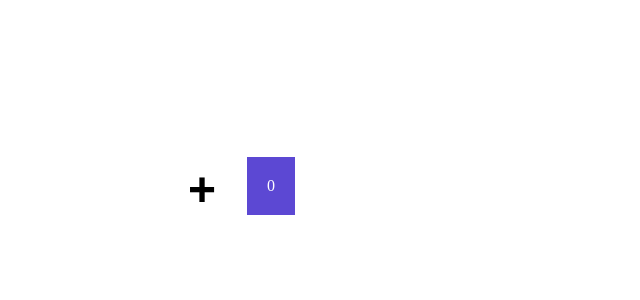
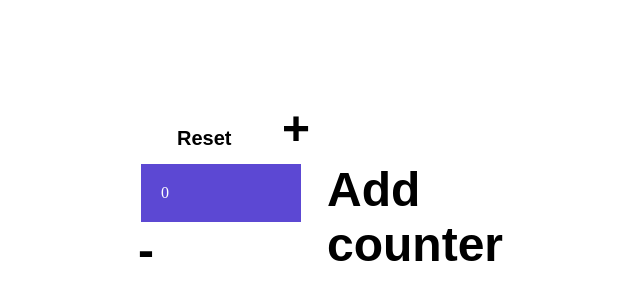
Before and after one commit to tristanwermelinger/react_counter_v2, a React (Vite) app: page / in a window 1280 px wide. Shown: the part 222-522 px from the top of the page, without its empty margins (402-1042 px from the left). Built offline with nearby package versions, Linux system fonts and the light colour scheme; the HTML template or start-up script is replaced by a standard one.

Commit message:
add counter

```diff
--- a/src/App.jsx
+++ b/src/App.jsx
@@ -4,32 +4,33 @@ import { useState } from "react";
 // import Decrement from "./assets/components/Decrement";
 // import Reset from "./assets/components/Reset";
 // import AddCounter from "./assets/components/AddCounter";
-//import Counter from "./assets/components/Counter";
+import Counter from "./assets/components/Counter";
 
 const App = () => {
   //console.log(app);
   const [counter, setCounter] = useState([0]);
-  console.log(counter);
+
+  //console.log(counter);
+
   return (
     <>
-      {/* {counter.map((elem) => {
+      {counter.map((elem) => {
         return (
           <span key={elem}>
             <Counter counter={counter} setCounter={setCounter} />
           </span>
         );
-      })} */}
+      })}
+
       <button
         onClick={() => {
           const newCounter = [...counter];
-          newCounter.push(+1);
+          newCounter.push([]);
           setCounter(newCounter);
-          // props.setCounter(props.counter + 1);
         }}
       >
-        +
+        Add counter
       </button>
-      <p>{counter}</p>
     </>
   );
 };
--- a/src/assets/components/Counter.jsx
+++ b/src/assets/components/Counter.jsx
@@ -2,20 +2,12 @@ const Counter = (props) => {
   //console.log(props);
   return (
     <div>
-      <button
-        className="size"
-        onClick={() => {
-          props.setCounter(0);
-        }}
-      >
+      <button className="size" onClick={() => {}}>
         Reset
       </button>
 
       <button
         onClick={() => {
-          const newCounter = [...counter];
-          newCounter.push(+1);
-          setCounter(newCounter);
           // props.setCounter(props.counter + 1);
         }}
       >
@@ -24,22 +16,16 @@ const Counter = (props) => {
 
       <p>{props.counter}</p>
 
-      <button
-        onClick={() => {
-          props.setCounter(props.counter - 1);
-        }}
-      >
-        -
-      </button>
+      <button>-</button>
 
-      <button
+      {/* <button
         className="size"
         onClick={() => {
           props.setAddCounter();
         }}
       >
         AddCounter
-      </button>
+      </button> */}
     </div>
   );
 };
```
